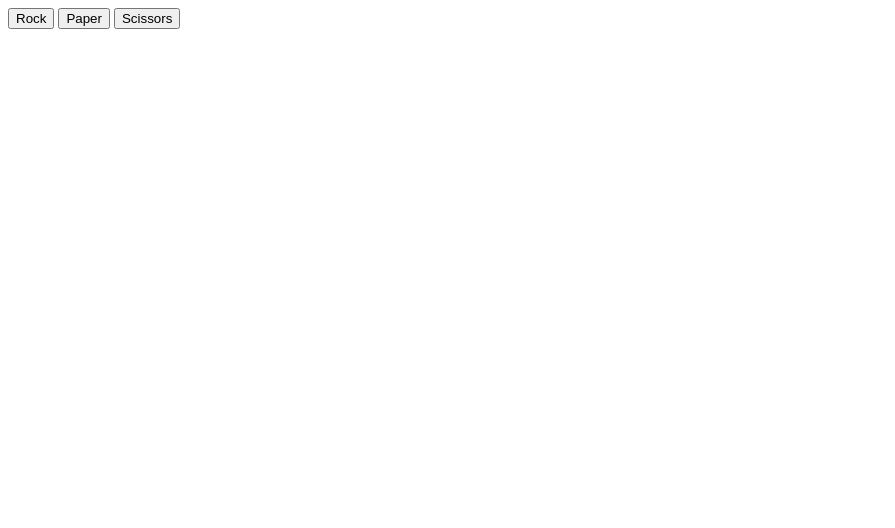
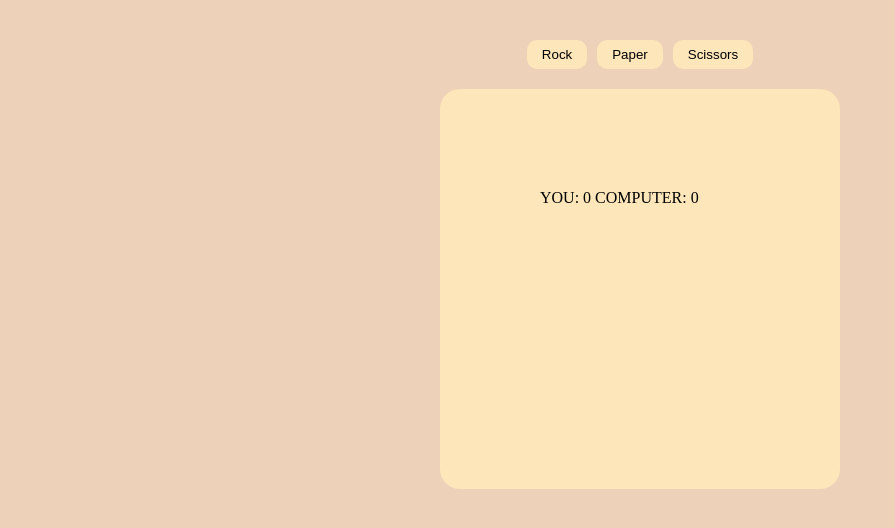
Before and after one commit to Gitrua07/rock-paper-scissors, a plain HTML site: page index.html in a window 1280 px wide. Shown: the whole page, without its empty margins (0-895 px from the left). Drawn offline with Linux system fonts and the light colour scheme.

Commit message:
Implemented a live score

```diff
--- /dev/null
+++ b/css/style.css
@@ -0,0 +1,32 @@
+body{
+    display: flex;
+    flex-direction: column;
+    margin: 40px 20px;
+    justify-content: center;
+    align-items: center;
+    background-color: rgb(237,209,184);
+}
+
+#flex-results{
+    display: flex;
+    flex-direction: column;
+    margin: 20px;
+    background-color: rgb(253,230,186);
+    padding: 100px;
+    width: 400px;
+    height: 400px;
+    box-sizing: border-box;
+    border-radius: 20px;
+}
+
+#buttons{
+    display: flex;
+    gap: 10px;
+}
+
+button{
+    background-color: rgb(253,230,186);
+    border: 5px solid rgb(253,230,186);
+    border-radius: 10px;
+    padding: 2px 10px;
+}
--- a/index.html
+++ b/index.html
@@ -4,18 +4,23 @@
     <meta charset="UTF-8">
     <meta name="viewport" content="width=device-width, initial-scale=1.0">
     <title>ROCK-PAPER-SCISSORS</title>
+    <link rel="stylesheet" href="css/style.css">
 </head>
 <body>
+
     <div id="buttons">
         <button id="rock">Rock</button>
         <button id="paper">Paper</button>
         <button id="scissors">Scissors</button>
     </div>
 
-    <div id="results">
+    <div id="flex-results">
+        <div id="results"></div>
+        <div id="score">
+            YOU: <span id="your-score">0</span>   COMPUTER: <span id="computer-score">0</span>
+        </div>
+    </div>
 
-    </div>
-    <script src="javascript/javascript.js"></script>
-
+    <script src="js/javascript.js"></script>
 </body>
 </html>
--- a/javascript/javascript.js
+++ b/js/javascript.js
@@ -39,13 +39,13 @@ function getResult(humanScore, computerScore, result) {
     let gameResult = document.createElement('p');
     //if humanScore is more than computerScore then human wins
     if (humanScore > computerScore) {
-        gameResult.textContent = `GAME WON: Your Score: ${humanScore} || Computer Score: ${computerScore}`;
+        gameResult.textContent = "GAME WON";
         //otherwise if humanScore is less than computerScore then computer wins
     } else if (humanScore < computerScore) {
-        gameResult.textContent = `GAME OVER: Your Score: ${humanScore} || Computer Score: ${computerScore}`;
+        gameResult.textContent = "GAME OVER";
         //otherwise noone wins
     } else {
-        gameResult.textContent = `TIE GAME: Your Score: ${humanScore} || Computer Score: ${computerScore}`;
+        gameResult.textContent = "TIE GAME";
     }
 
     result.replaceChild(gameResult, result.lastChild);
@@ -54,17 +54,12 @@ function getResult(humanScore, computerScore, result) {
 //creates a function called playGame
 function playGame(humanSelection) {
     let result = document.querySelector('#results');
+    let yourScoreClass = document.querySelector('#your-score');
+    let computerScoreClass = document.querySelector('#computer-score');
 
     //create a function called playRound which has two
     // parameters humanChoice and computerChoice
     function playRound(humanChoice, computerChoice) {
-
-        if(humanScore >= 5){
-            getResult(humanScore, computerScore, result);
-            humanScore = 0;
-            computerScore = 0;
-            return;
-        }
         //make humanChoice and computerChoice all lowercase with uppercase first letter
         let humanAction;
         let computerAction;
@@ -92,7 +87,6 @@ function playGame(humanSelection) {
             //winner is computerChoice
             winner.textContent = `LOST ROUND - You: ${humanAction} || Computer: ${computerAction}`;
             computerScore = computerScore + 1;
-
             //else if computerChoice is not equal to humanChoice
         } else if (computerAction != humanAction) {
             //winner is humanChoice
@@ -102,13 +96,26 @@ function playGame(humanSelection) {
             winner.textContent = `TIE ROUND - You: ${humanAction} || Computer: ${computerAction}`;
         }
 
-        result.replaceChild(winner, result.lastChild);
+        if(result.innerHTML === ''){
+            result.appendChild(winner);
+        }else{
+            result.replaceChild(winner, result.lastChild);
+        }
+
+        yourScoreClass.textContent = humanScore;
+        computerScoreClass.textContent = computerScore;
+
+        if(humanScore >= 5){
+            getResult(humanScore, computerScore, result);
+            humanScore = 0;
+            computerScore = 0;
+            return;
+        }
+
     }
-
     let computerSelection = getComputerChoice();
     playRound(humanSelection, computerSelection);
     console.log(humanScore);
-
 }
 
 let btn = document.querySelector('#buttons');
```
